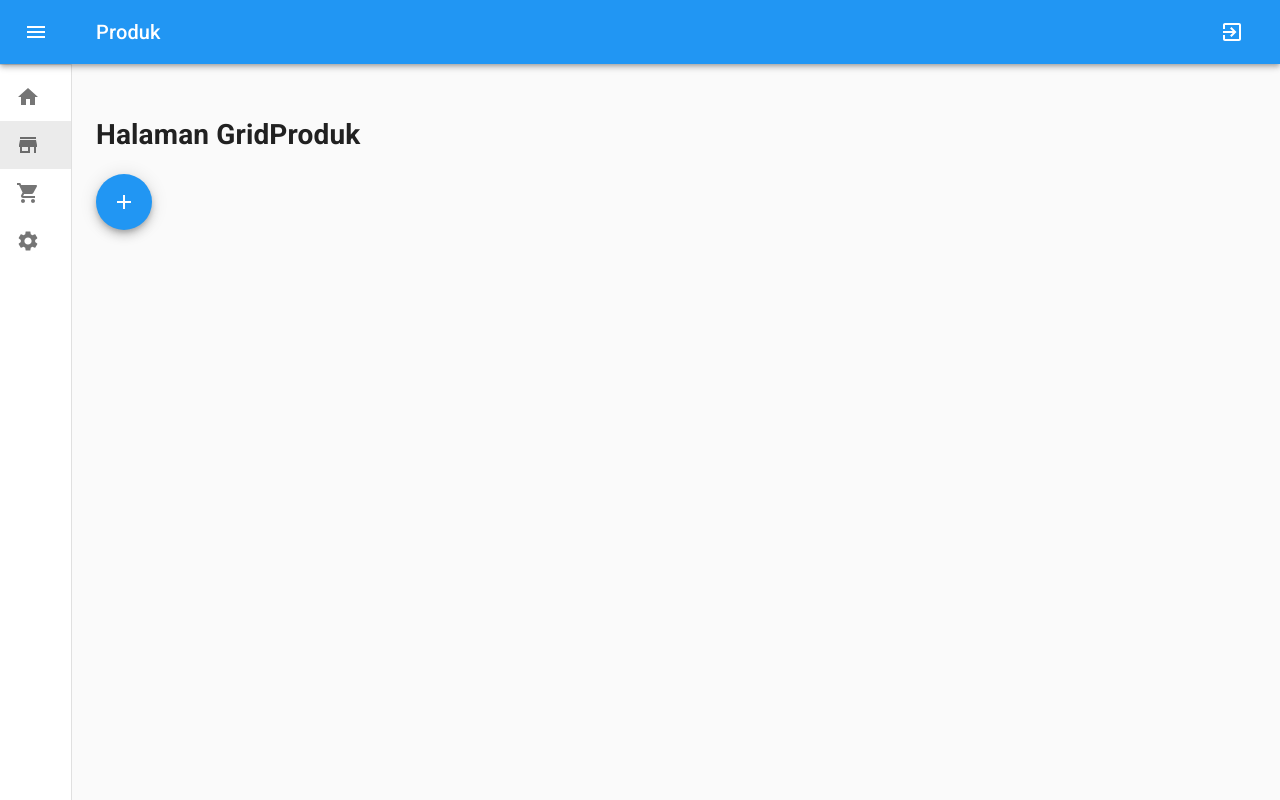
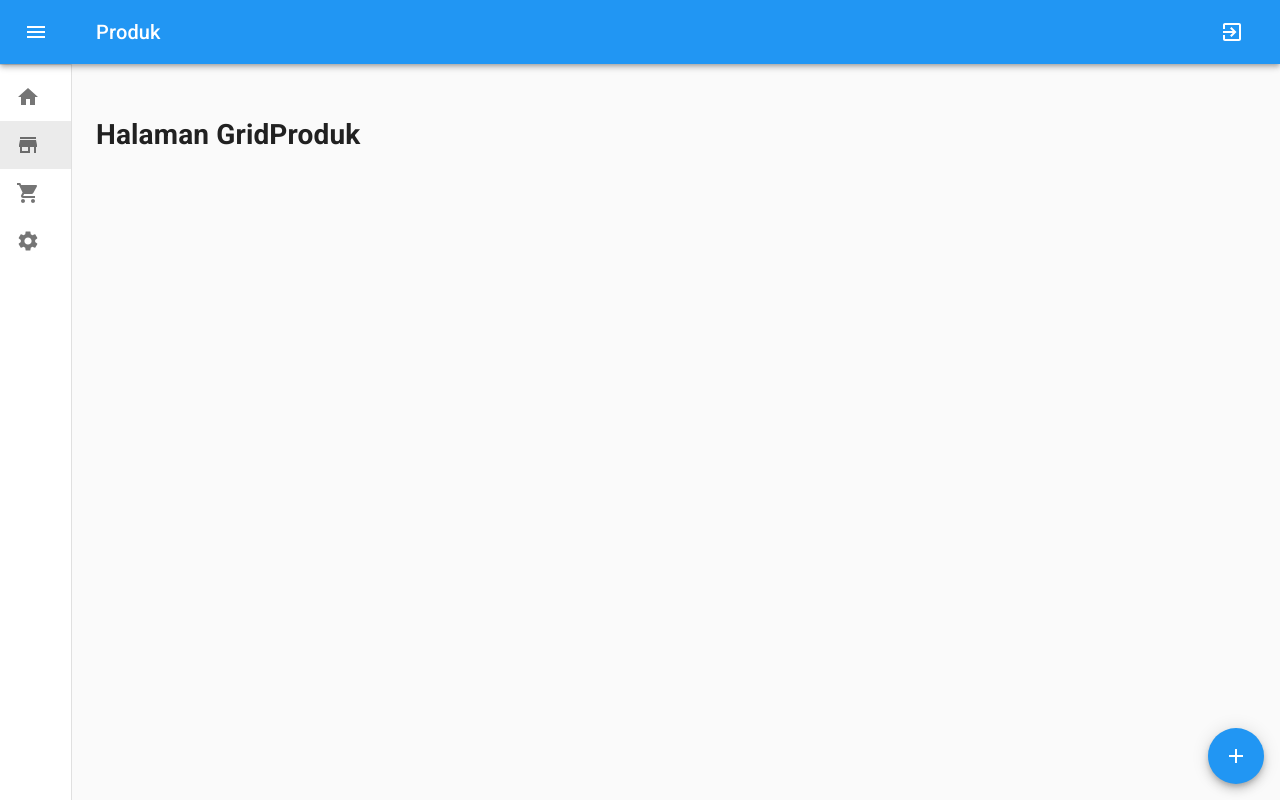
Before and after one commit to wildenali/aplikasiposwilden, a React (Create React App) app: page /produk in a window 1280 px wide. Built offline with nearby package versions, Linux system fonts and the light colour scheme; no server answers; sample sign-in values are in the browser's storage.

Commit message:
posisi AddIcon di pindahin ke pojok kanan bawah

```diff
--- a/src/pages/private/produk/grid.js
+++ b/src/pages/private/produk/grid.js
@@ -4,10 +4,17 @@ import React from 'react'
 import Fab from '@material-ui/core/Fab'
 import AddIcon from '@material-ui/icons/Add'
 
+// import styles
+import useStyles from './styles/grid'
+
 function GridProduk() {
+
+  const classes = useStyles();
+
   return  <>
             <h1>Halaman GridProduk</h1>
             <Fab
+              className={classes.fab}
               color="primary"
             >
               <AddIcon />
--- /dev/null
+++ b/src/pages/private/produk/styles/grid.js
@@ -0,0 +1,13 @@
+import { makeStyles } from '@material-ui/core/styles'
+
+const useStyles = makeStyles(theme => ({
+
+  fab: {
+    position: 'absolute',
+    bottom: theme.spacing(2),
+    right: theme.spacing(2)
+  }
+
+}))
+
+export default useStyles;
```
